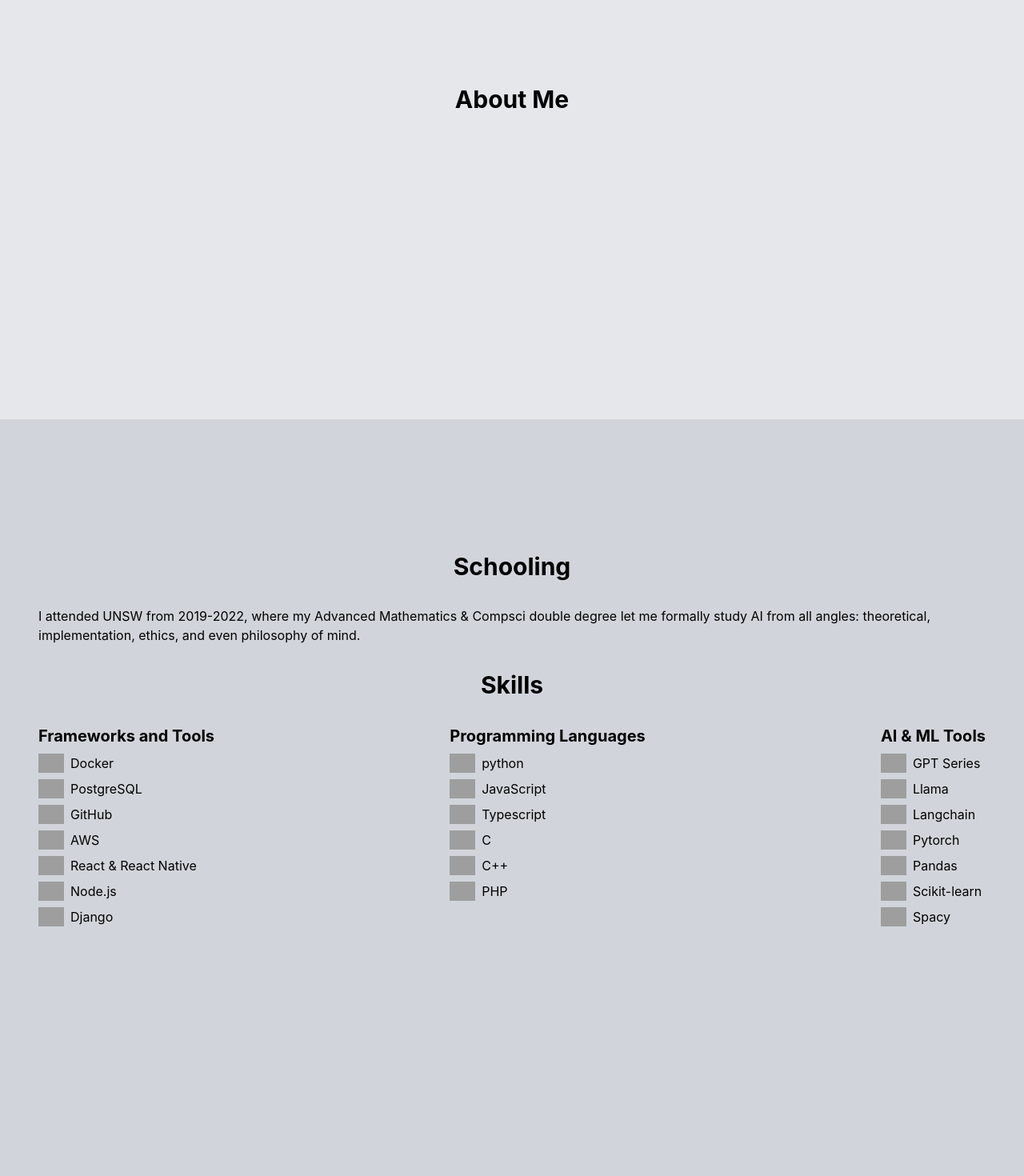
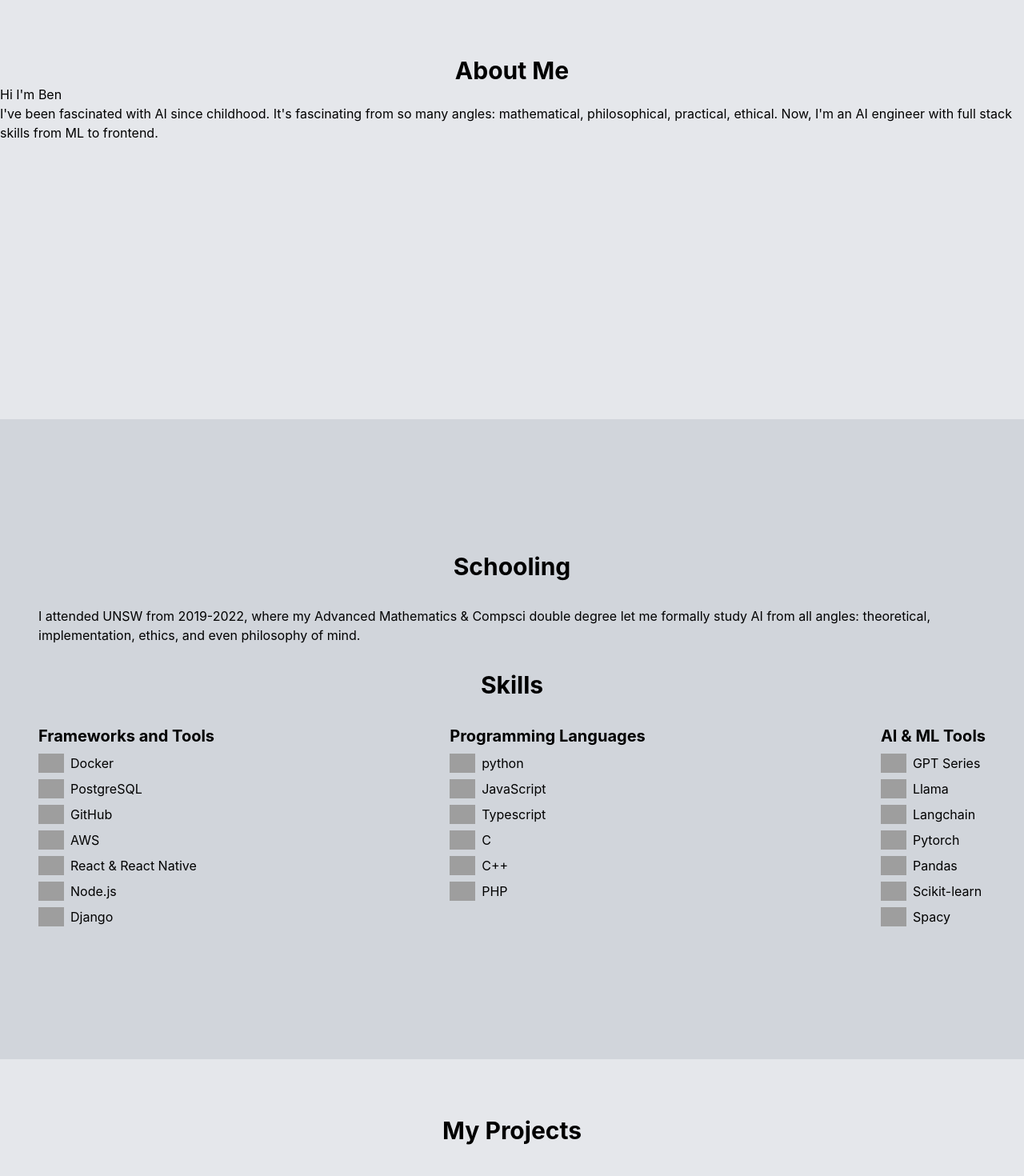
Before and after one commit to benfjackson/ben-portfolio, a React (Create React App) app: page / in a window 1280 px wide. Shown: the part 1100-2570 px from the top of the page at 80% size. Built offline with nearby package versions, Linux system fonts and the light colour scheme; grey boxes are pictures that could not be loaded.

Commit message:
projects

```diff
--- a/src/components/About.js
+++ b/src/components/About.js
@@ -2,9 +2,17 @@ export default function About() {
   return (
     <section
       id="about"
-      className="min-h-screen bg-gray-200 flex justify-center items-center"
+      className="min-h-screen bg-gray-200 flex flex-col justify-center items-center"
     >
       <h2 className="text-3xl font-bold">About Me</h2>
+      <div>
+        <p>Hi I'm Ben</p>
+        <p>
+          I've been fascinated with AI since childhood. It's fascinating from so
+          many angles: mathematical, philosophical, practical, ethical. Now, I'm
+          an AI engineer with full stack skills from ML to frontend.
+        </p>{" "}
+      </div>
     </section>
   );
 }
--- a/src/components/Projects.js
+++ /dev/null
@@ -1,10 +0,0 @@
-export default function Projects() {
-  return (
-    <section
-      id="projects"
-      className="min-h-screen bg-gray-300 flex justify-center items-center"
-    >
-      <h2 className="text-3xl font-bold">My Projects</h2>
-    </section>
-  );
-}
--- /dev/null
+++ b/src/components/Projects/index.js
@@ -0,0 +1,19 @@
+import Abby from "./Abby";
+import Life from "./Life";
+import LoveClub from "./LoveClub";
+
+export default function Projects() {
+  return (
+    <section
+      id="projects"
+      className="min-h-screen bg-gray-200 flex flex-col justify-center items-center"
+    >
+      <h2 className="text-3xl font-bold py-10">My Projects</h2>
+      <div className="flex flex-col">
+        <Abby />
+        <LoveClub />
+        <Life />
+      </div>
+    </section>
+  );
+}
```
